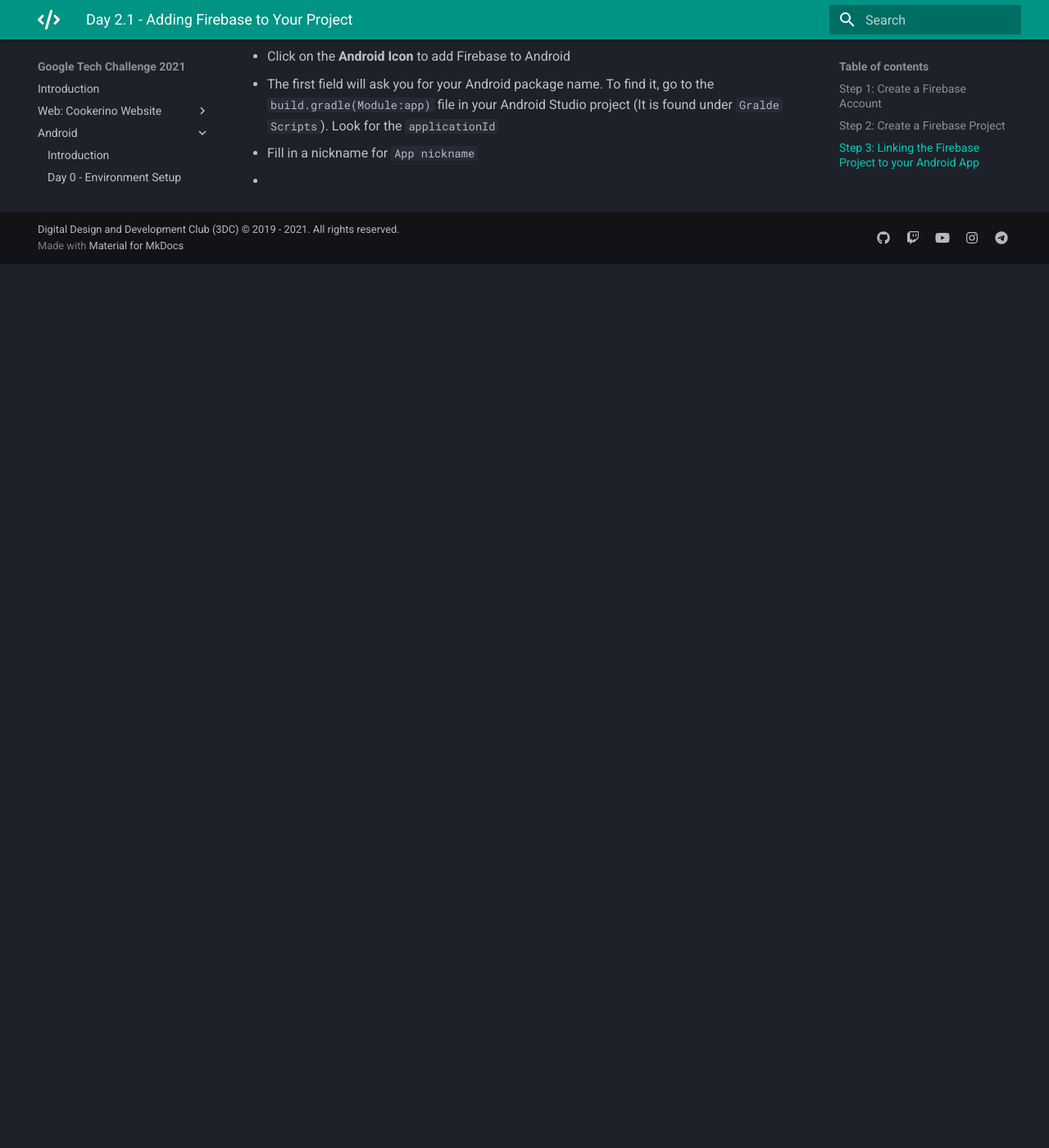
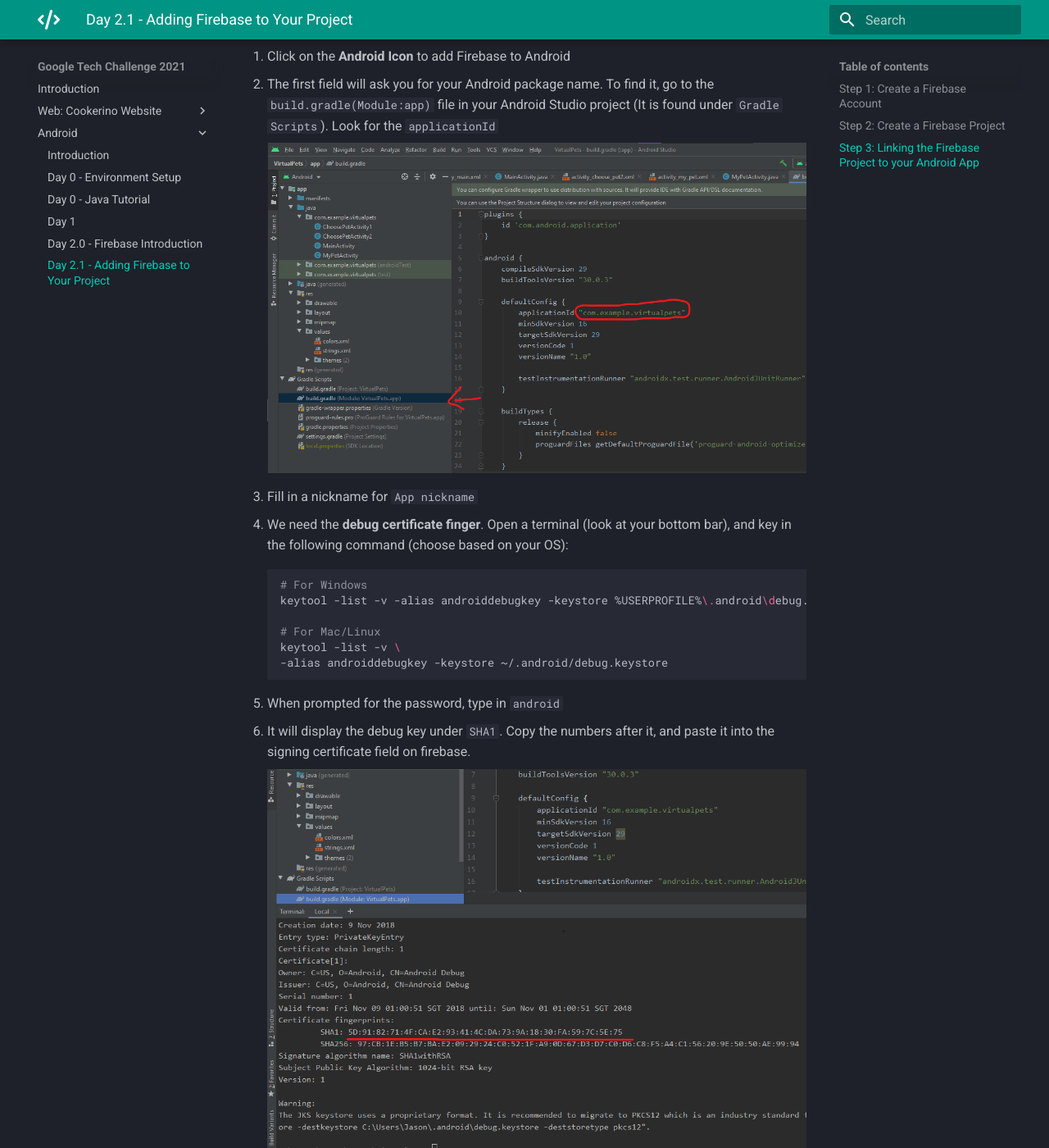
Before and after one commit to SHSR2001/3dcdsc.github.io, an MkDocs documentation site: the page built from docs/gtc/android/day2-firebase-sdk.md, in a window 1280 px wide and 1400 px high, scrolled down 1551 px. Shown: the whole window at 82% size. Built offline with MkDocs 1.6.1 and Material for MkDocs 9.7.7, drawn with Linux system fonts in a browser that asks for light colours; before the commit the page ends 1873 px from its top, so only the background shows below that; some of the changed text lies outside the part shown.

Commit message:
update adding firebase sdk

````diff
--- a/docs/gtc/android/day2-firebase-sdk.md
+++ b/docs/gtc/android/day2-firebase-sdk.md
@@ -20,7 +20,43 @@
 
 ## Step 3: Linking the Firebase Project to your Android App
 
-- Click on the **Android Icon** to add Firebase to Android
-- The first field will ask you for your Android package name. To find it, go to the `build.gradle(Module:app)` file in your Android Studio project (It is found under `Gralde Scripts`). Look for the `applicationId`
-- Fill in a nickname for `App nickname`
--
+1. Click on the **Android Icon** to add Firebase to Android
+2. The first field will ask you for your Android package name. To find it, go to the `build.gradle(Module:app)` file in your Android Studio project (It is found under `Gradle Scripts`). Look for the `applicationId`
+
+    ![](../../imgs/gtc/android/package_id.png)
+
+3. Fill in a nickname for `App nickname`
+4. We need the **debug certificate finger**. Open a terminal (look at your bottom bar), and key in the following command (choose based on your OS):
+
+    ```bash
+    # For Windows
+    keytool -list -v -alias androiddebugkey -keystore %USERPROFILE%\.android\debug.keystore
+
+    # For Mac/Linux
+    keytool -list -v \
+    -alias androiddebugkey -keystore ~/.android/debug.keystore
+    ```
+
+5. When prompted for the password, type in `android`
+6. It will display the debug key under `SHA1`. Copy the numbers after it, and paste it into the signing certificate field on firebase.
+
+    ![](../../imgs/gtc/android/debug_key.png)
+
+7. Click **Register**
+8. Download the `google-services.json` into your `app` folder. Then click **Next**
+
+    ![](../../imgs/gtc/android/google_services_json.png)
+
+9. We now need to add Firebase SDK to our app. Go to the **project-level** `build.gradle` and add `classpath 'com.google.gms:google-services:4.3.4'` under `dependencies`.
+
+    ![](../../imgs/gtc/android/firebase_sdk_project_dependency.png)
+
+10. Now go to the **module-level** `build.gradle`. Add `id 'com.google.gms.google-services'` under `plugins`
+11. Add `implementation platform('com.google.firebase:firebase-bom:26.2.0')` under `dependencies`
+12. Press **Sync Now** near the top right.
+
+    ![](../../imgs/gtc/android/firebase_sdk_module_dependency.png)
+
+13. Gradle will take some time to sync. You can see its progress near the bottom of the screen. Meanwhile you are done with the setup on the Firebase Website, so click **Next** and **Continue to the Console**.
+
+We are now done with adding the core Firebase SDK! Now let us start adding the individual Firebase components!
````
Also changed, not shown: docs/imgs/gtc/android/debug_key.png (added), docs/imgs/gtc/android/firebase_sdk_module_dependency.png (added), docs/imgs/gtc/android/firebase_sdk_project_dependency.png (added), docs/imgs/gtc/android/google_services_json.png (added), docs/imgs/gtc/android/package_id.png (added).
